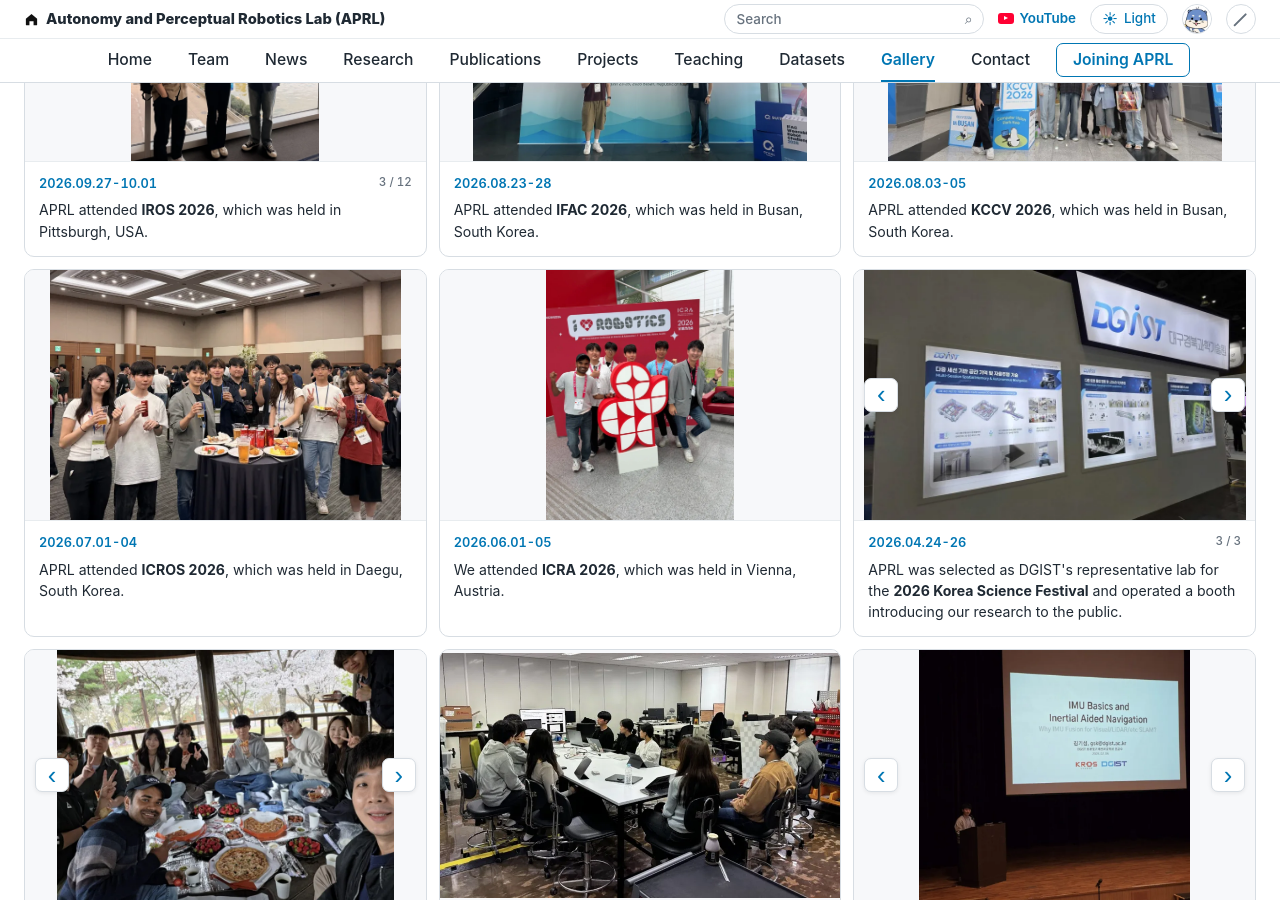
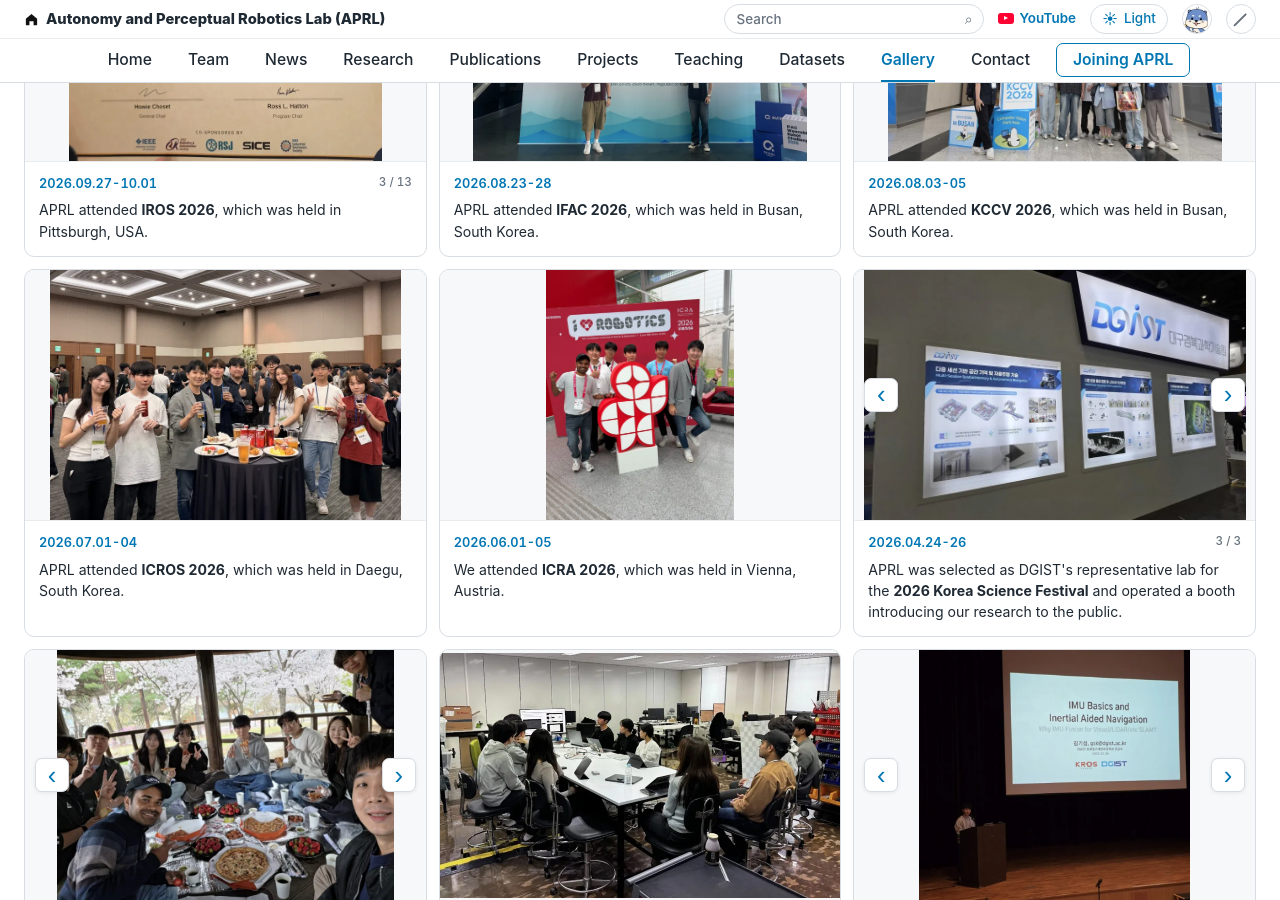
Before and after one commit to team-aprl/team-aprl.github.io, a Jekyll site: the page built from gallery.html, in a window 1280 px wide and 900 px high, scrolled down 420 px. Built offline with Jekyll 4.4.1, drawn with Linux system fonts in a browser that asks for light colours.

Commit message:
Add best paper certificate to IROS 2026 gallery

```diff
--- a/gallery.html
+++ b/gallery.html
@@ -25,6 +25,7 @@
             <div class="gallery-carousel-stage">
               <a class="gallery-carousel-slide is-active" href="assets/gallery/previews/gallery-2026-09-27-10-01-iros2026-main.webp"><img src="assets/gallery/thumbs/gallery-2026-09-27-10-01-iros2026-main.webp" alt="APRL members at IROS 2026 in Pittsburgh" width="800" height="800" loading="eager" fetchpriority="high" decoding="async" /></a>
               <a class="gallery-carousel-slide" href="assets/gallery/previews/gallery-2026-09-27-10-01-iros2026-best1.webp"><img src="assets/gallery/thumbs/gallery-2026-09-27-10-01-iros2026-best1.webp" alt="IROS 2026 Best Paper Award ceremony" width="800" height="450" loading="lazy" decoding="async" /></a>
+              <a class="gallery-carousel-slide" href="assets/news/lt-mem-iros2026-best-paper-certificate-preview.webp"><img src="assets/gallery/thumbs/lt-mem-iros2026-best-paper-certificate.webp" alt="LT-Mem IROS 2026 Best Paper Award certificate" width="800" height="640" loading="lazy" decoding="async" /></a>
               <a class="gallery-carousel-slide" href="assets/gallery/previews/gallery-2026-09-27-10-01-iros2026-best2.webp"><img src="assets/gallery/thumbs/gallery-2026-09-27-10-01-iros2026-best2.webp" alt="APRL members with the award certificate" width="800" height="1067" loading="lazy" decoding="async" /></a>
               <a class="gallery-carousel-slide" href="assets/gallery/previews/gallery-2026-09-27-10-01-iros2026-yumin1.webp"><img src="assets/gallery/thumbs/gallery-2026-09-27-10-01-iros2026-yumin1.webp" alt="Research presentation at IROS 2026" width="800" height="600" loading="lazy" decoding="async" /></a>
               <a class="gallery-carousel-slide" href="assets/gallery/previews/gallery-2026-09-27-10-01-iros2026-yumin2.webp"><img src="assets/gallery/thumbs/gallery-2026-09-27-10-01-iros2026-yumin2.webp" alt="Poster session at IROS 2026" width="800" height="600" loading="lazy" decoding="async" /></a>
@@ -39,7 +40,7 @@
               <button class="gallery-carousel-button gallery-carousel-next" type="button" aria-label="Next photo">&rsaquo;</button>
             </div>
             <figcaption>
-              <span class="gallery-caption-head"><span>2026.09.27-10.01</span><span class="gallery-carousel-count">1 / 12</span></span>
+              <span class="gallery-caption-head"><span>2026.09.27-10.01</span><span class="gallery-carousel-count">1 / 13</span></span>
               <span class="gallery-caption-text">APRL attended <strong>IROS 2026</strong>, which was held in Pittsburgh, USA.</span>
             </figcaption>
           </figure>
```
Also changed, not shown: assets/gallery/thumbs/lt-mem-iros2026-best-paper-certificate.webp (added).
